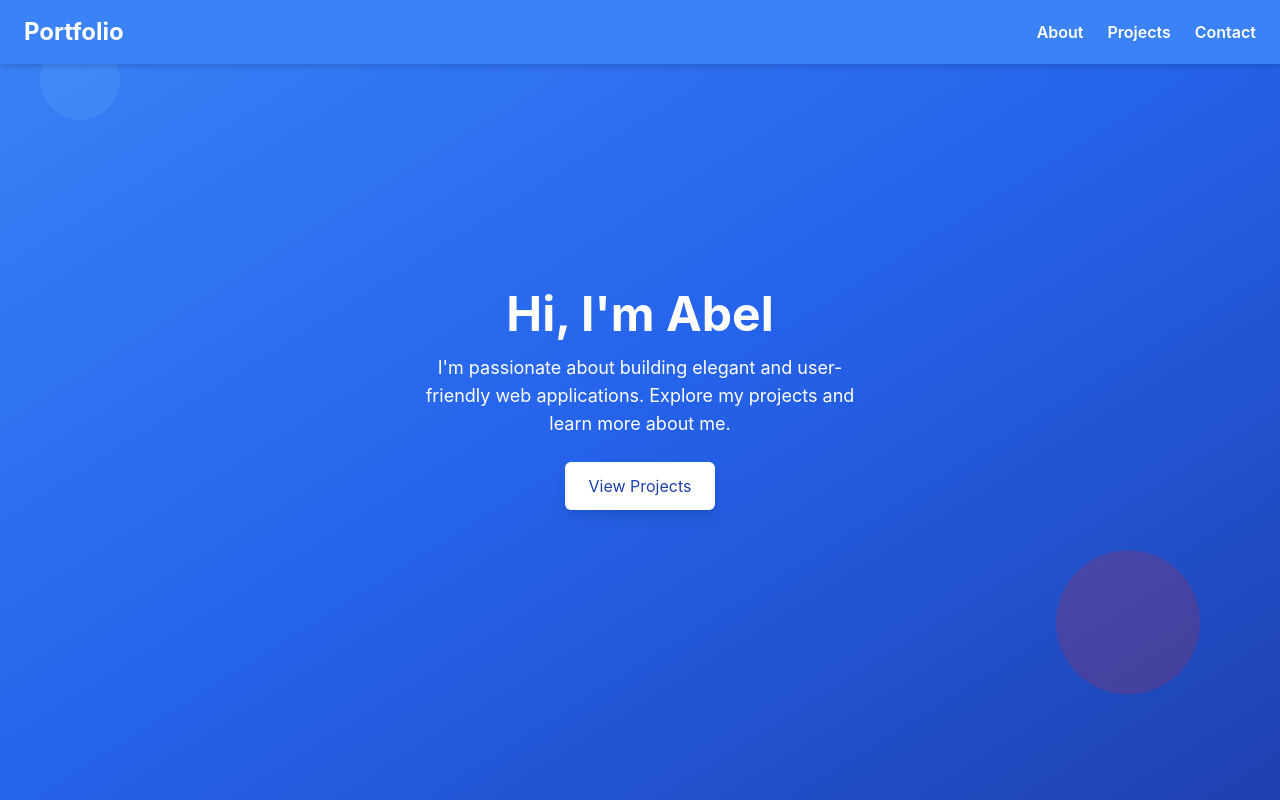
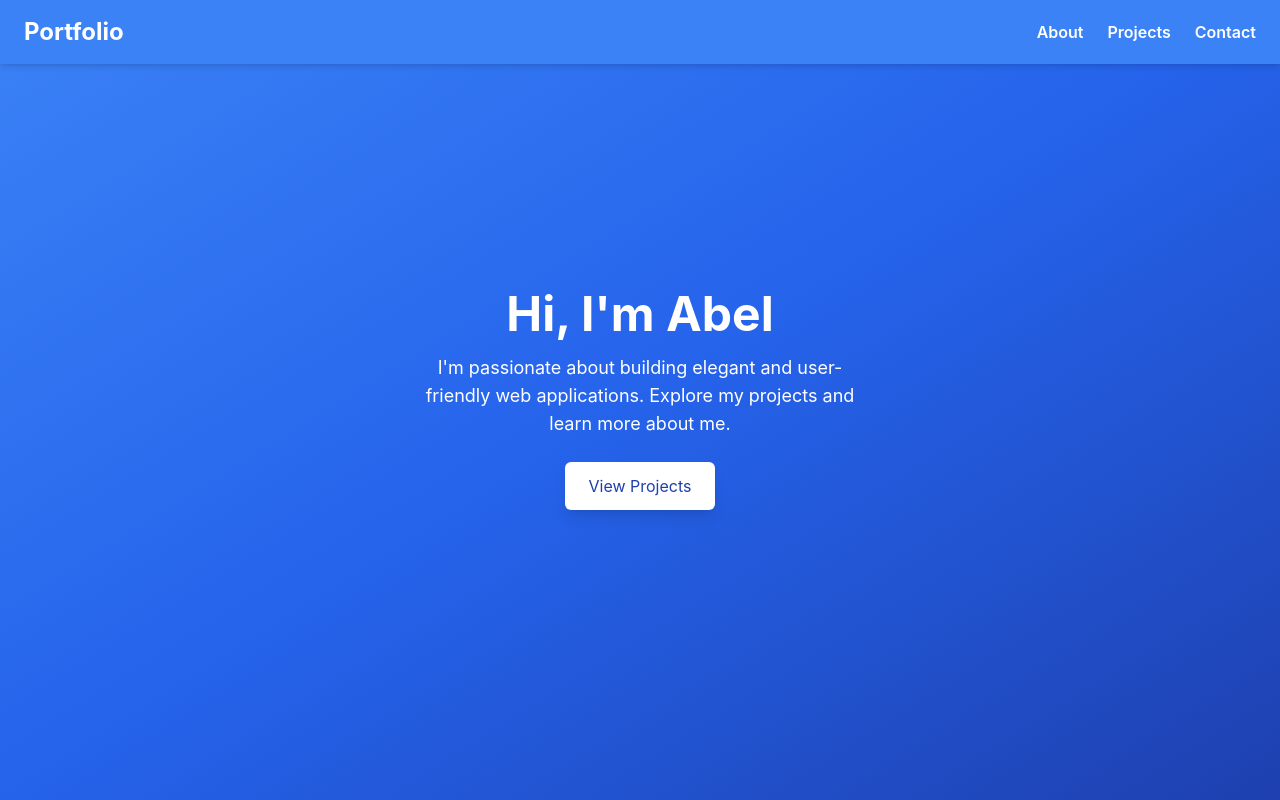
Before and after one commit to ARIMA71/My-Porto, a React (Create React App) app: page / in a window 1280 px wide. Shown: the top 800 px of the page. Built offline with nearby package versions, Linux system fonts and the light colour scheme.

Commit message:
deleting

```diff
--- a/src/components/project.jsx
+++ b/src/components/project.jsx
@@ -11,8 +11,6 @@ const Projects = () => {
       id="projects"
       className="min-h-screen bg-gray-100 py-16 px-10 text-white"
     >
-      <div className="absolute top-10 left-10 bg-blue-400 w-20 h-20 rounded-full opacity-20 animate-pulse"></div>
-      <div className="absolute bottom-20 right-20 bg-red-600 w-36 h-36 rounded-full opacity-20 animate-bounce"></div>
       {/* Title */}
       <h2 className="text-4xl font-bold text-center mb-12 text-blue-800">
         Projects
```
